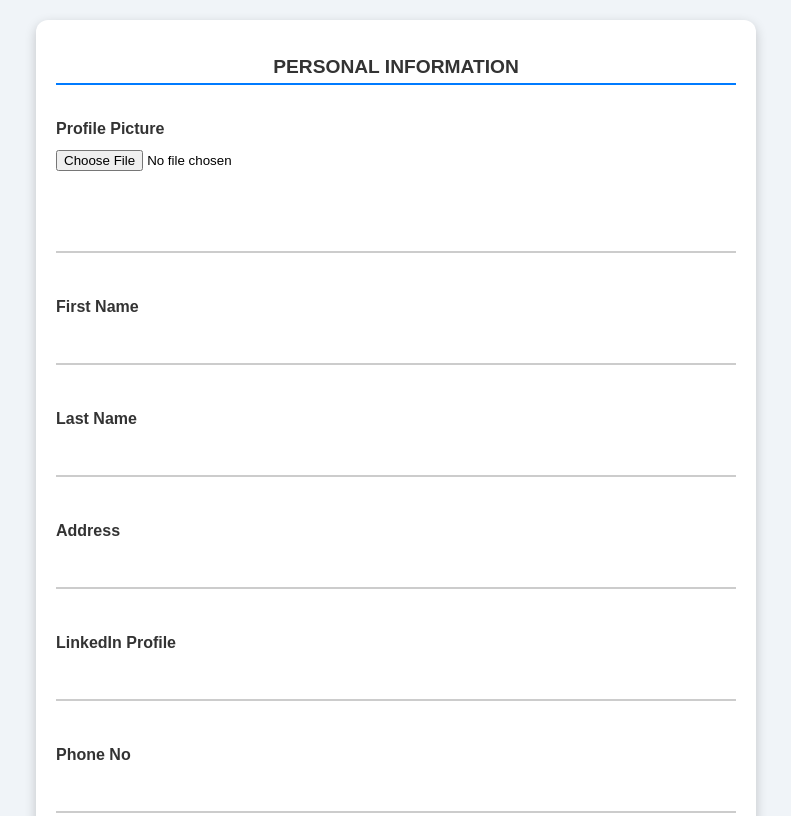
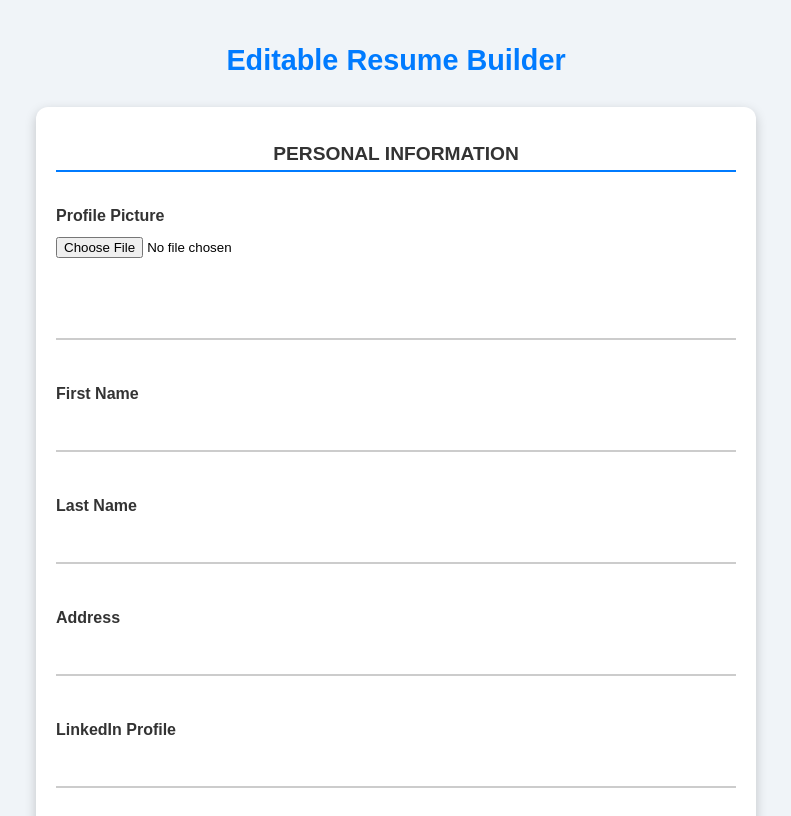
Before and after one commit to alihaidernoorani/Hackathon-Milestone-Based-Interactive-Resume-Builder, a website: page milestone-4-editable-resume-builder/index.html in a window 1280 px wide. Shown: the top 816 px of the page, without its empty margins (244-1035 px from the left). Drawn offline with Linux system fonts and the light colour scheme.

Commit message:
Updated files

```diff
--- a/milestone-4-editable-resume-builder/index.html
+++ b/milestone-4-editable-resume-builder/index.html
@@ -8,6 +8,10 @@
 </head>
 <body>
     <div id="container">
+        <!-- Forms Section -->
+        <section id="formSection">
+        <h1>Editable Resume Builder</h1>
+        <!-- Resume Form -->
         <!-- Resume Form -->
         <form id="resumeForm">
             <!-- Personal Information -->
```
